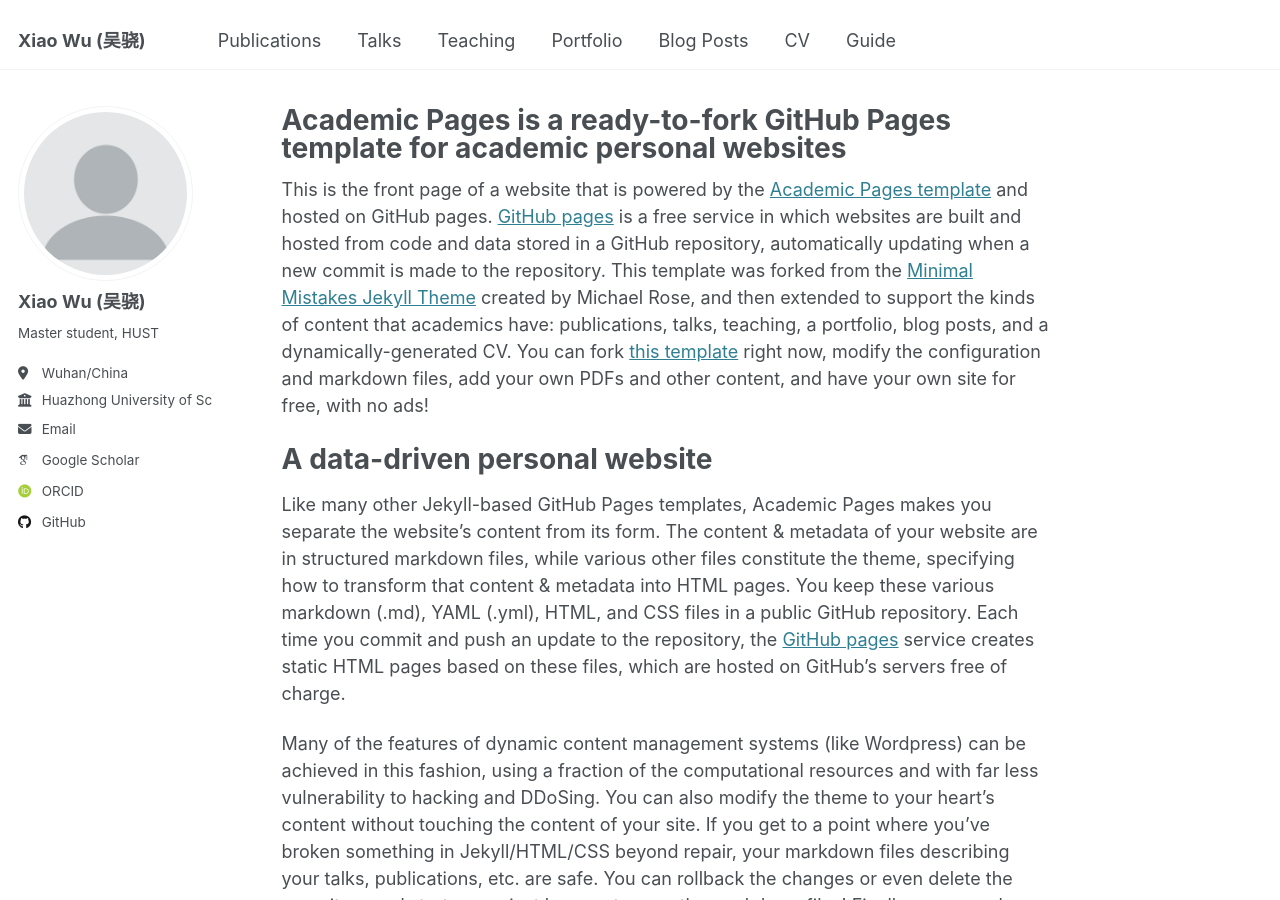
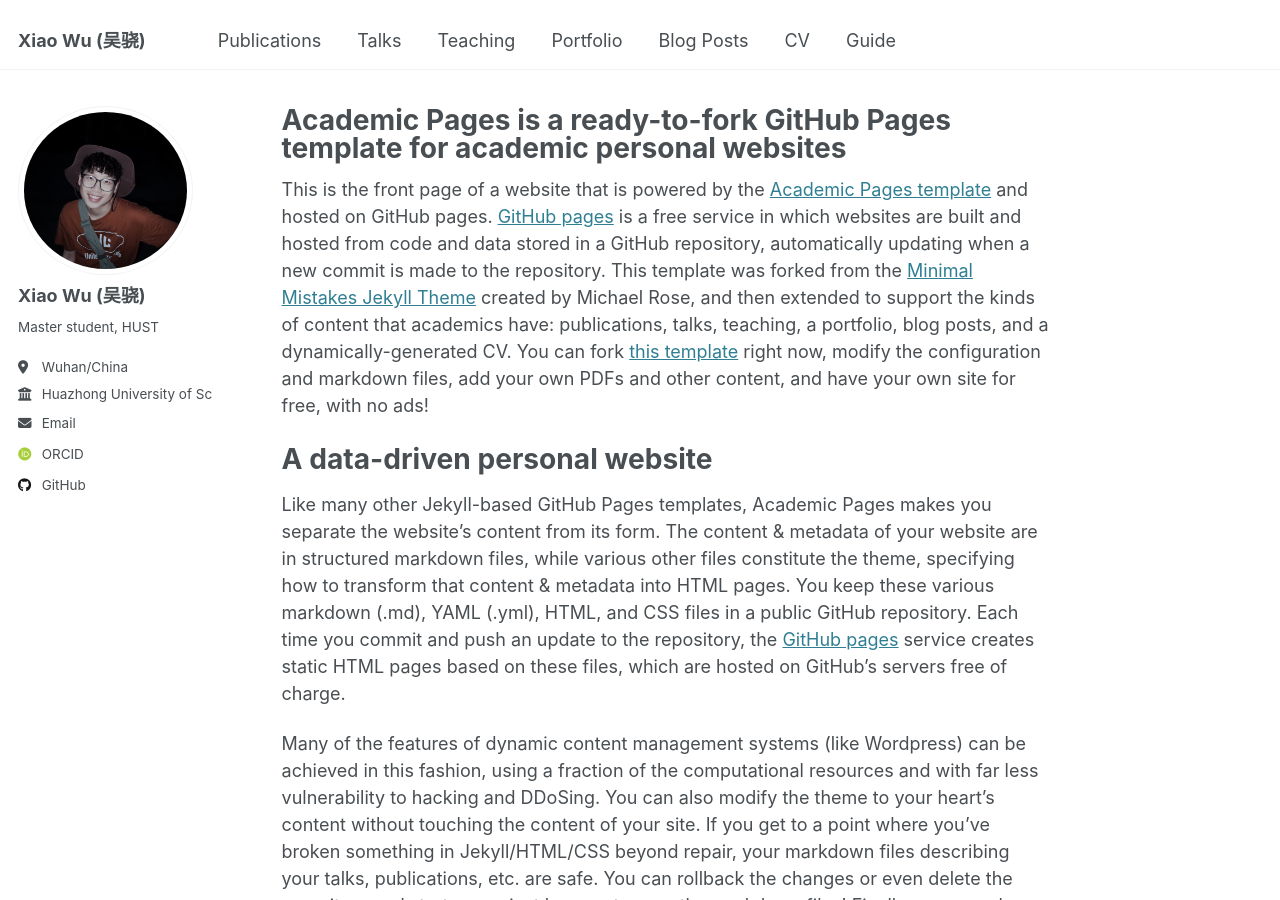
Before and after one commit to xiaowu417/xiaowu417.github.io, a Jekyll site: the page built from _pages/about.md, in a window 1280 px wide and 900 px high. Built offline with Jekyll 4.4.1, drawn with Linux system fonts in a browser that asks for light colours; some web fonts are replaced.

Commit message:
Update _config.yml

```diff
--- a/_config.yml
+++ b/_config.yml
@@ -22,7 +22,7 @@ repository               : "xiaowu417/xiaowu417.github.io"
 #               Additional customization can be done by editing /_includes/author-profile.html
 author:
   # Biographic information
-  avatar           : "profile.png"
+  avatar           : "xiaowu.png"
   name             : "Xiao Wu (吴骁)"
   pronouns         : # example: "she/her"
   bio              : "Master student, HUST"
@@ -33,7 +33,7 @@ author:
 
   # Academic websites
   arxiv            : # URL - Update with the correct link to your profile
-  googlescholar    : "https://scholar.google.com/citations?user=PS_CX0AAAAAJ"
+  googlescholar    : #"https://scholar.google.com/citations?user=PS_CX0AAAAAJ"
   impactstory      : # URL
   orcid            : "http://orcid.org/0009-0009-7802-3003"
   semantic         : # URL
@@ -45,7 +45,7 @@ author:
   bitbucket        : # Username - Update with your username on the site
   codepen          : # Username
   dribbble         : # Username
-  github           : "academicpages"
+  github           : "https://github.com/shawdox.com"
   kaggle           : # Username
   stackoverflow    : # User number or user number and name (i.e., use "1" or "1/jeff-atwood")
 
```
